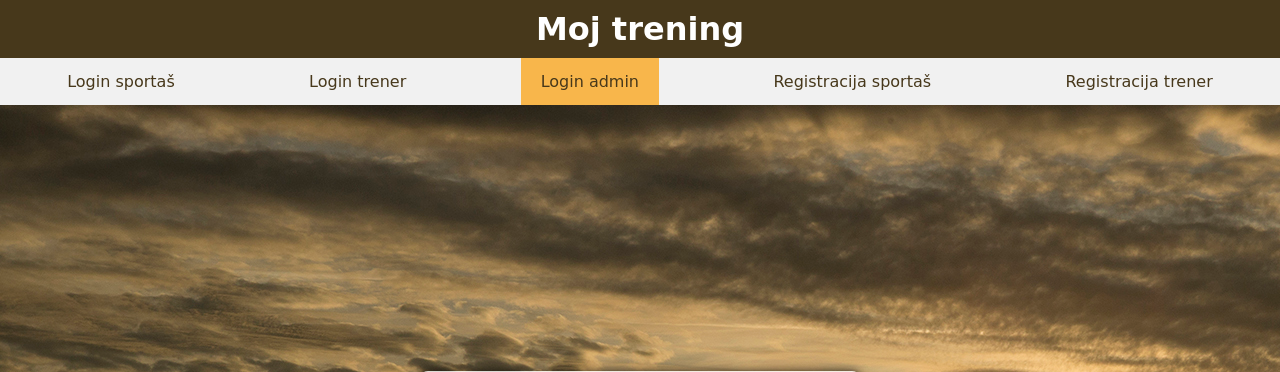
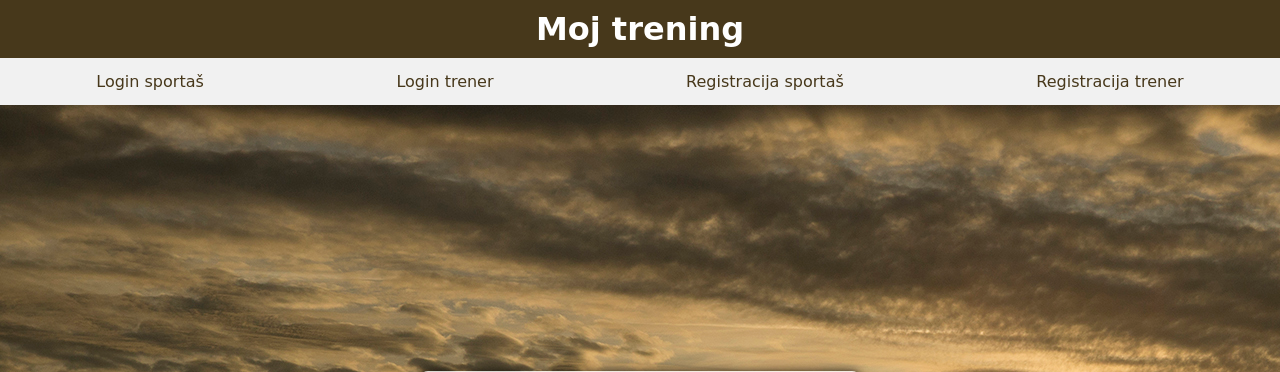
Before and after one commit to dblaskovic99/RP2_projekt, a PHP site: page /view/loginAdmin_index.php in a window 1280 px wide. Shown: the top 372 px of the page. Run offline with PHP 8.4, Linux system fonts and the light colour scheme; some libraries are stand-ins or nearby versions.

Commit message:
brisanje admina

```diff
--- a/view/_header_pocetni.php
+++ b/view/_header_pocetni.php
@@ -14,7 +14,6 @@
 		<ul>
 			<li><a <?php if($activePage =='loginSportas') {echo 'class="active"';} ?> href="<?php echo __SITE_URL; ?>/index.php?rt=loginSportas">Login sportaš</a></li>
 			<li><a <?php if($activePage =='loginTrener') {echo 'class="active"';} ?> href="<?php echo __SITE_URL; ?>/index.php?rt=loginTrener">Login trener</a></li>
-			<li><a <?php if($activePage =='loginAdmin') {echo 'class="active"';} ?> href="<?php echo __SITE_URL; ?>/index.php?rt=loginAdmin">Login admin</a></li>
 			<li><a <?php if($activePage =='registracijaSportas') {echo 'class="active"';} ?> href="<?php echo __SITE_URL; ?>/index.php?rt=registracijaSportas">Registracija sportaš</a></li>
 			<li><a <?php if($activePage =='registracijaTrener') {echo 'class="active"';} ?> href="<?php echo __SITE_URL; ?>/index.php?rt=registracijaTrener">Registracija trener</a></li>
 
```
